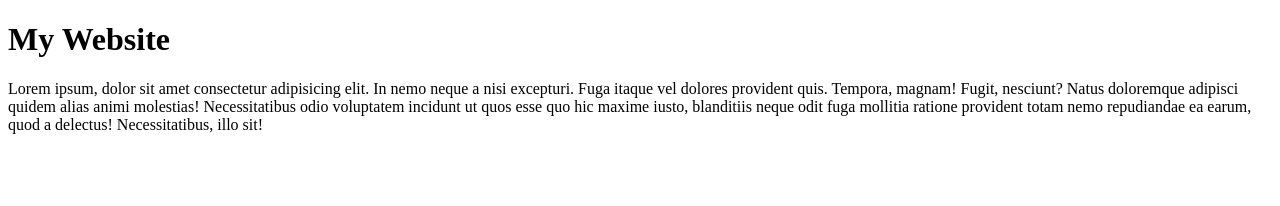
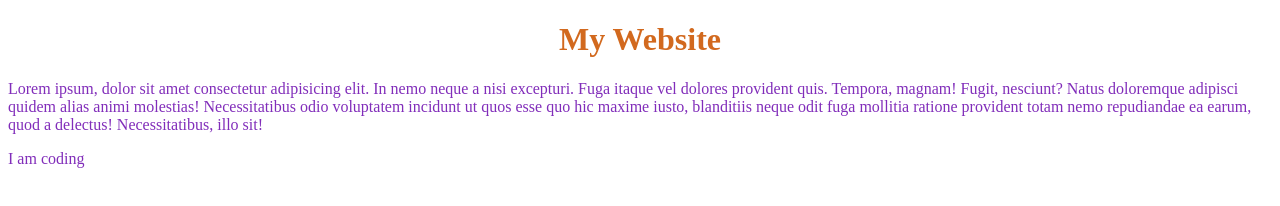
Before and after one commit to jannatul-akhi/my-second-repo, a plain HTML site: page index.html in a window 1280 px wide. Drawn offline with Linux system fonts and the light colour scheme.

Commit message:
add style

```diff
--- a/index.html
+++ b/index.html
@@ -4,10 +4,12 @@
     <meta charset="UTF-8">
     <meta http-equiv="X-UA-Compatible" content="IE=edge">
     <meta name="viewport" content="width=device-width, initial-scale=1.0">
-    <title>My Second Github</title>
+    <title>My Second Github Repo</title>
+    <link rel="stylesheet" href="style.css">
 </head>
 <body>
-    <H1>My Website</H1>
+    <h1>My Website</h1>
     <p>Lorem ipsum, dolor sit amet consectetur adipisicing elit. In nemo neque a nisi excepturi. Fuga itaque vel dolores provident quis. Tempora, magnam! Fugit, nesciunt? Natus doloremque adipisci quidem alias animi molestias! Necessitatibus odio voluptatem incidunt ut quos esse quo hic maxime iusto, blanditiis neque odit fuga mollitia ratione provident totam nemo repudiandae ea earum, quod a delectus! Necessitatibus, illo sit!</p>
+    <p>I am coding </p>
 </body>
 </html>
--- /dev/null
+++ b/style.css
@@ -0,0 +1,3 @@
+p{color: rgb(129, 45, 186);}
+h1{text-align: center;}
+h1{color: chocolate;}
```
